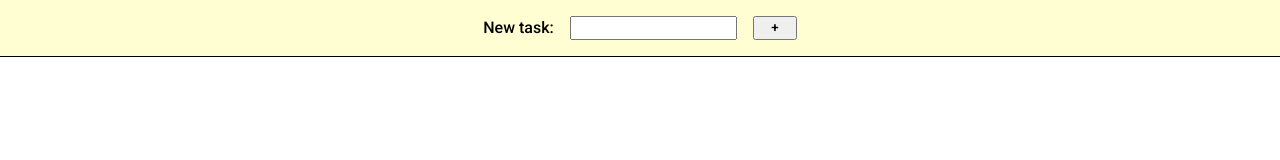
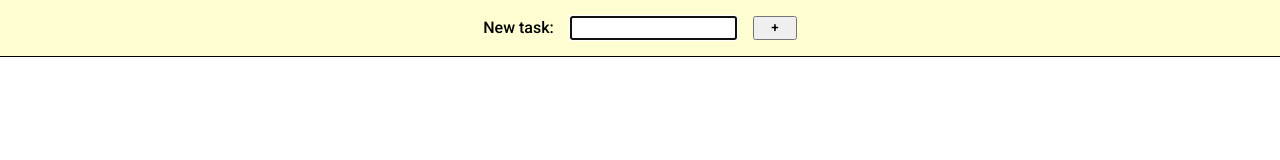
Before and after one commit to MrBlunderovich/ts-reducer-context-task-app, a React (Vite) app: page / in a window 1280 px wide. Shown: the top 160 px of the page. Built offline with nearby package versions, Linux system fonts and the light colour scheme.

Commit message:
focus task input on page load

```diff
--- a/src/components/TaskInput/TaskInput.tsx
+++ b/src/components/TaskInput/TaskInput.tsx
@@ -1,9 +1,15 @@
+import { useEffect, useRef } from "react";
 import { useTaskDispatch } from "../../context/TaskProvider";
 import styles from "./TaskInput.module.css";
 import { nanoid } from "nanoid";
 
 export default function TaskInput() {
+  const inputRef = useRef<HTMLInputElement>(null!);
   const dispatch = useTaskDispatch();
+
+  useEffect(() => {
+    inputRef.current?.focus();
+  }, []);
 
   function handleSubmit(event: React.FormEvent<HTMLFormElement>) {
     event.preventDefault();
@@ -21,7 +27,13 @@ export default function TaskInput() {
     <div className={styles["task-input"]}>
       <form onSubmit={handleSubmit}>
         <label htmlFor="taskTextInput">New task:</label>
-        <input type="text" name="taskTextInput" autoComplete="off" required />
+        <input
+          ref={inputRef}
+          type="text"
+          name="taskTextInput"
+          autoComplete="off"
+          required
+        />
         <button>+</button>
       </form>
     </div>
--- a/src/context/TaskProvider.tsx
+++ b/src/context/TaskProvider.tsx
@@ -51,7 +51,7 @@ function taskReducer(state: TaskState, action: Action) {
   console.log(action);
   switch (action.type) {
     case "ADD_TASK":
-      return [...state, createTask(action.payload.id, action.payload.text)];
+      return [createTask(action.payload.id, action.payload.text), ...state];
 
     case "EDIT_TASK":
       return state.map((task) =>
```
